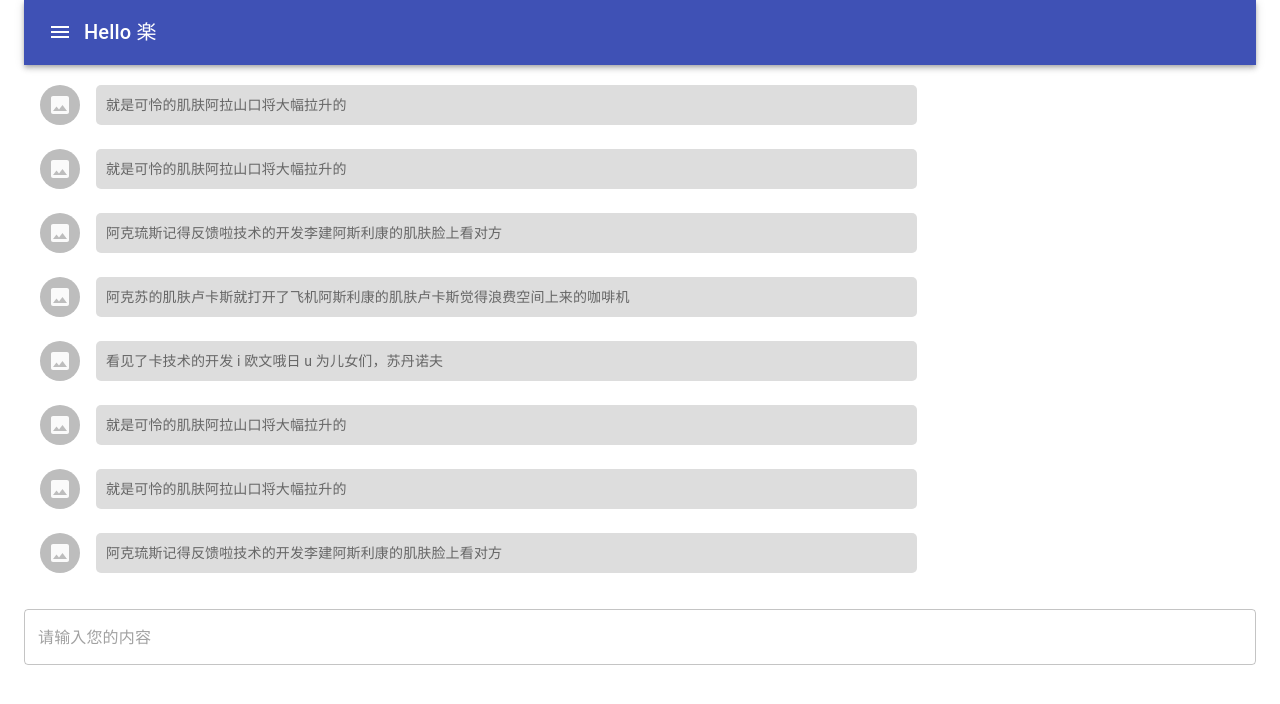
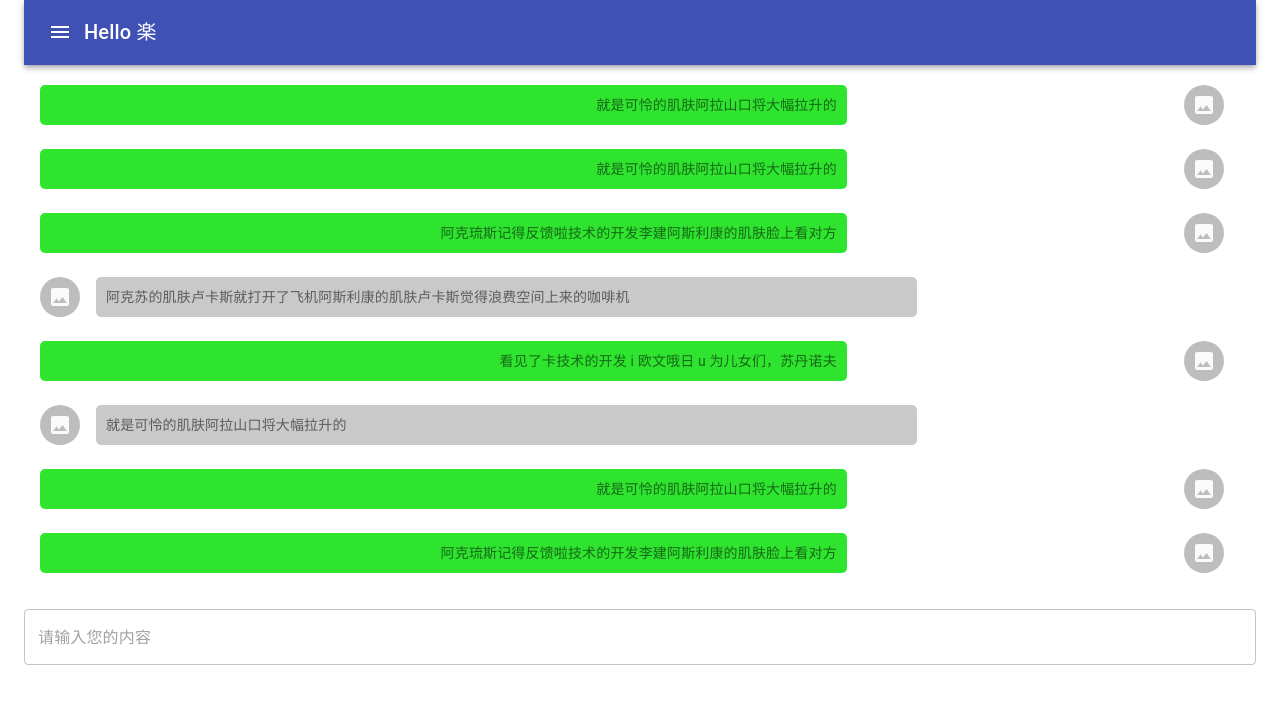
Before and after one commit to qcoke/BBS, a React (Create React App) app in the folder client/: page / in a window 1280 px wide. Shown: the top 704 px of the page. Built offline with nearby package versions, Linux system fonts and the light colour scheme.

Commit message:
界面分离完成

```diff
--- a/client/src/components/List/MsgList.css
+++ b/client/src/components/List/MsgList.css
@@ -3,7 +3,7 @@
   padding: 10px;
   max-width: 70%;
   border-radius: 5px;
-  background-color: #ddd;
+  background-color: rgb(201, 201, 201);
 }
 .nick-name{
   font-size: 12px;
@@ -14,3 +14,15 @@
   text-align: center;
   margin-right: 10px;
 }
+
+.my-message{
+  flex-direction: row-reverse;
+  text-align: right;
+}
+.my-message .MuiListItemText-root{
+  text-align: right;
+  margin-right: 20px;
+}
+.my-message .MuiListItemText-root .MuiTypography-root{
+  background-color: rgb(47, 228, 47);
+}
--- a/client/src/components/List/MsgList.js
+++ b/client/src/components/List/MsgList.js
@@ -17,7 +17,7 @@ class MsgList extends Component{
       <List>
         {listItems.map((item) => {
           return (
-            <ListItem key={item.key}>
+            <ListItem key={item.key} className={item.nickname === '张三' ? 'my-message' : 'people-message'}>
               <ListItemAvatar>
                 <Avatar>
                   <ImageIcon />
--- a/client/src/components/Main/Main.js
+++ b/client/src/components/Main/Main.js
@@ -15,14 +15,14 @@ class Main extends Component {
     super(props);
     this.state = {
       listItems:[
-        { key: '0', value: 'Photos', text: '就是可怜的肌肤阿拉山口将大幅拉升的' },
-        { key: '1', value: 'Work', text: '就是可怜的肌肤阿拉山口将大幅拉升的' },
-        { key: '2', value: 'Vacation', text: '阿克琉斯记得反馈啦技术的开发李建阿斯利康的肌肤脸上看对方' },
-        { key: '3', value: 'Tokyo', text: '阿克苏的肌肤卢卡斯就打开了飞机阿斯利康的肌肤卢卡斯觉得浪费空间上来的咖啡机' },
-        { key: '4', value: 'HK', text: '看见了卡技术的开发 i 欧文哦日 u 为儿女们，苏丹诺夫' },
-        { key: '5', value: 'Photos', text: '就是可怜的肌肤阿拉山口将大幅拉升的' },
-        { key: '6', value: 'Work', text: '就是可怜的肌肤阿拉山口将大幅拉升的' },
-        { key: '7', value: 'Vacation', text: '阿克琉斯记得反馈啦技术的开发李建阿斯利康的肌肤脸上看对方' }
+        { key: 1, nickname: '张三', value: 'Photos', text: '就是可怜的肌肤阿拉山口将大幅拉升的' },
+        { key: 2, nickname: '张三', value: 'Work', text: '就是可怜的肌肤阿拉山口将大幅拉升的' },
+        { key: 3, nickname: '张三', value: 'Vacation', text: '阿克琉斯记得反馈啦技术的开发李建阿斯利康的肌肤脸上看对方' },
+        { key: 4, nickname: '李四', value: 'Tokyo', text: '阿克苏的肌肤卢卡斯就打开了飞机阿斯利康的肌肤卢卡斯觉得浪费空间上来的咖啡机' },
+        { key: 5, nickname: '张三', value: 'HK', text: '看见了卡技术的开发 i 欧文哦日 u 为儿女们，苏丹诺夫' },
+        { key: 6, nickname: '李四', value: 'Photos', text: '就是可怜的肌肤阿拉山口将大幅拉升的' },
+        { key: 7, nickname: '张三', value: 'Work', text: '就是可怜的肌肤阿拉山口将大幅拉升的' },
+        { key: 8, nickname: '张三', value: 'Vacation', text: '阿克琉斯记得反馈啦技术的开发李建阿斯利康的肌肤脸上看对方' }
       ]
     }
   }
@@ -32,17 +32,17 @@ class Main extends Component {
 
     if (keyCode === 13) {
       let newArray = this.state.listItems;
-      let scrollHeight = document.querySelector(".contain-list").scrollHeight;
-      let lastChild = document.querySelector(".MuiListItem-root:last-child");
 
       newArray.push({
         key: new Date().getTime(),
+        nickname: '张三',
         value: new Date().getTime(),
         text: val
       });
-      this.setState({listItems: newArray});
+      this.setState({listItems: this.state.listItems});
       event.target.value = "";
       setTimeout(() => {
+        // 在这里做一个动画效果比较好
         document.querySelector(".contain-list").scrollTop = 9999999;
       }, 500);
     }
```
